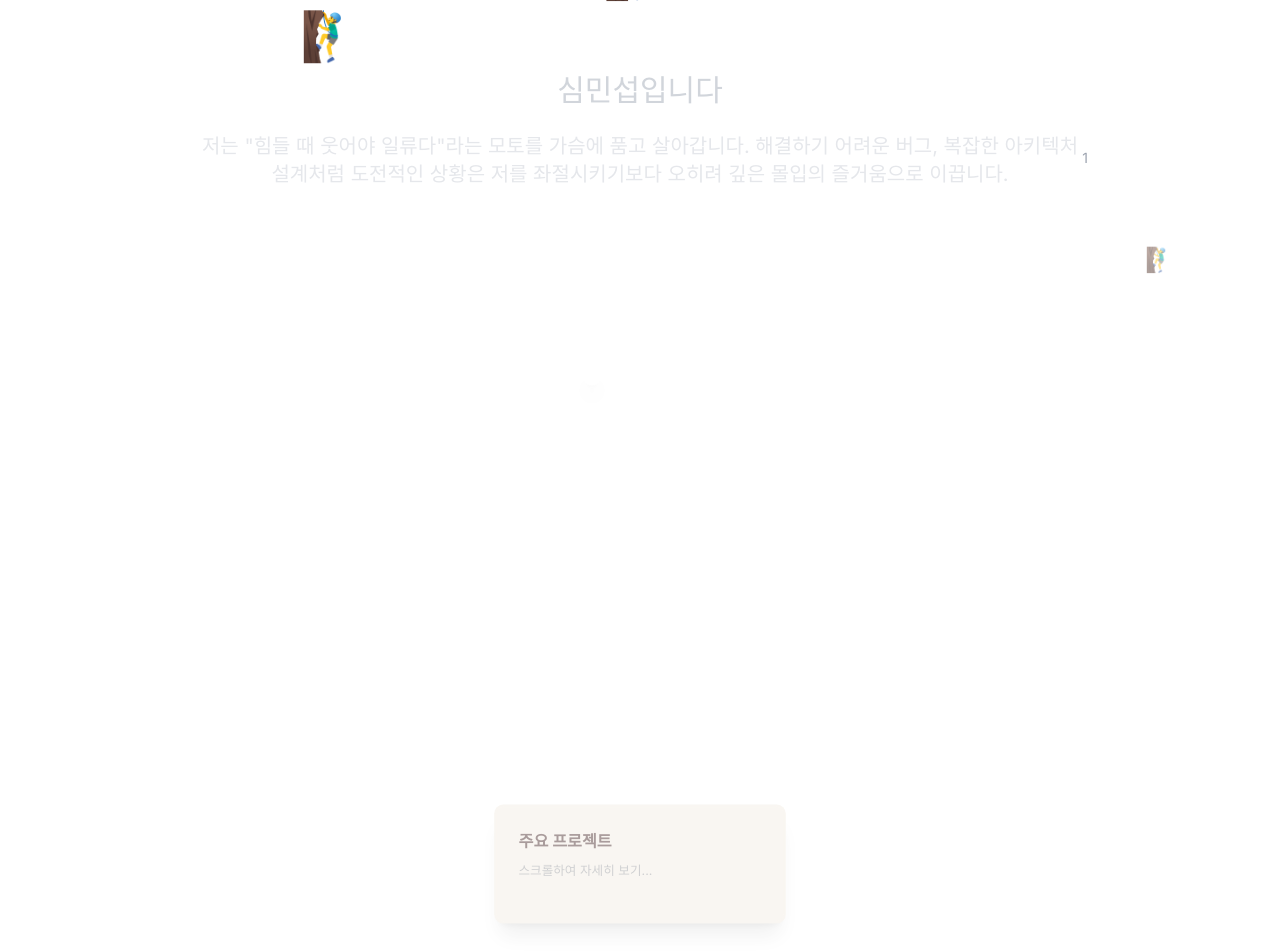
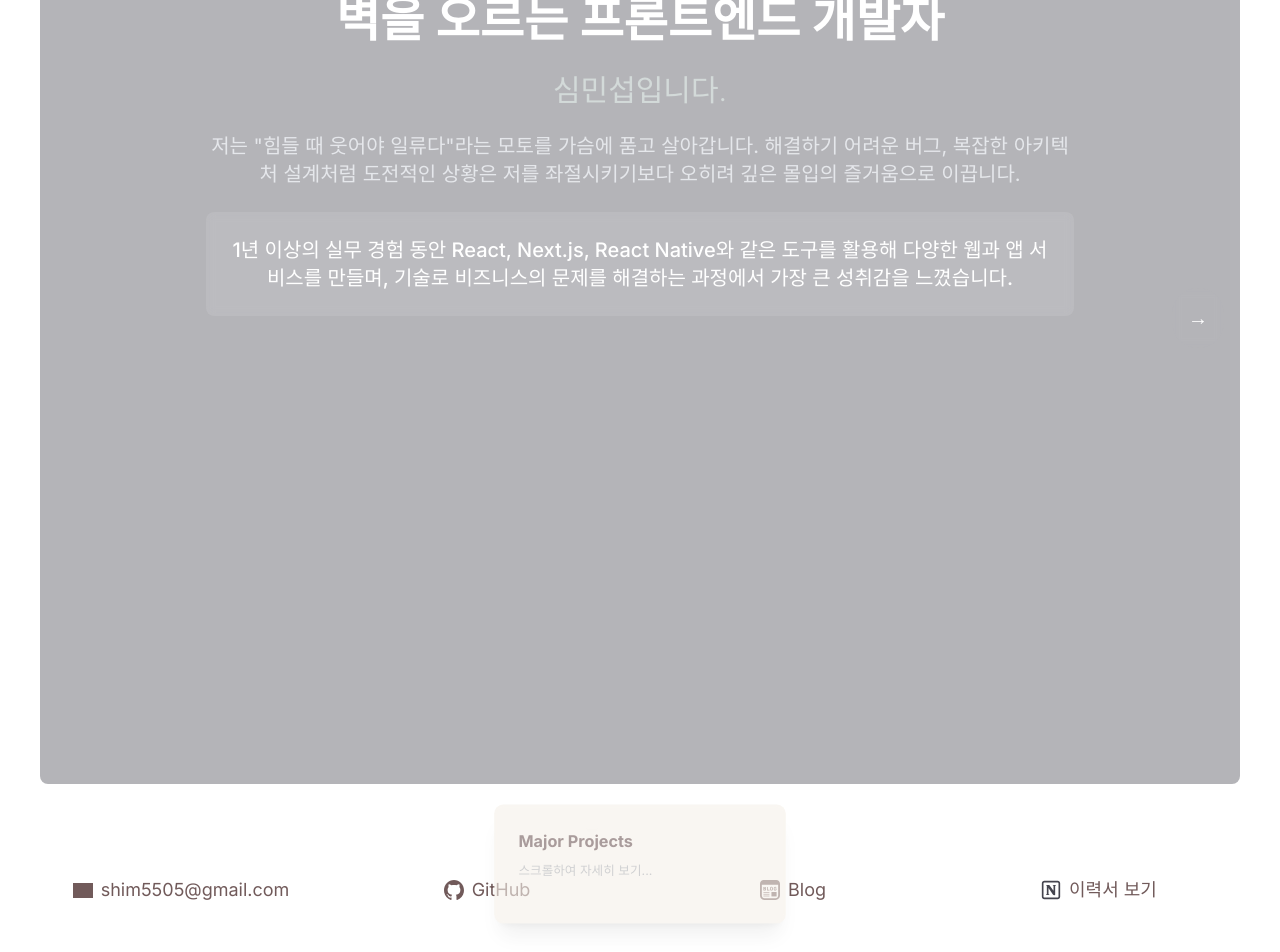
Before and after one commit to Earlssu/sms-portfolio-next, a Next.js app: page /home in a window 1280 px wide. Shown: the part 1140-2092 px from the top of the page. Built offline with nearby package versions, Linux system fonts and the light colour scheme; grey boxes are pictures that could not be loaded.

Commit message:
Feat: ContactSection 분리 및 다크모드 설정 적용

```diff
--- a/src/app/globals.css
+++ b/src/app/globals.css
@@ -5,9 +5,13 @@
 :root {
   /* Primary Color Palette */
   --primary: #44444e;
+  --primary-rgb: 68, 68, 78;
   --secondary: #37353e;
+  --secondary-rgb: 55, 53, 62;
   --tertiary: #715a5a;
+  --tertiary-rgb: 113, 90, 90;
   --quaternary: #d3dad9;
+  --quaternary-rgb: 211, 218, 217;
 
   /* Hover Colors (slightly lighter/darker variants) */
   --primary-hover: #5a5a64;
--- a/src/app/home/components/traits/AboutMeCarousel.tsx
+++ b/src/app/home/components/traits/AboutMeCarousel.tsx
@@ -112,14 +112,14 @@ export const AboutMeCarousel: React.FC<AboutMeCarouselProps> = ({
   return (
     <div
       ref={carouselRef}
-      className="relative w-full h-full flex flex-col pt-8"
+      className="relative w-full h-full flex flex-col"
       onMouseEnter={() => setIsAutoPlaying(false)}
       onMouseLeave={() => setIsAutoPlaying(true)}
     >
       {/* 상단 컨트롤 */}
       <div className="flex justify-between items-center mb-6 px-2">
         {/* 프로그레스 바 */}
-        <div className="flex-1 mx-4">
+        <div className="flex-1 mx-4 pt-8">
           <div className="w-full bg-white/20 rounded-full h-2">
             <div
               className="bg-white h-2 rounded-full transition-all duration-300 ease-out shadow-lg"
@@ -153,7 +153,10 @@ export const AboutMeCarousel: React.FC<AboutMeCarouselProps> = ({
       </div>
 
       {/* 슬라이드 콘텐츠 */}
-      <div className="flex-1 relative overflow-hidden">
+      <div
+        className="flex-1 relative overflow-hidden rounded-lg"
+        style={{ backgroundColor: 'rgba(var(--primary-rgb), 0.4)' }}
+      >
         <div
           className="flex transition-transform duration-500 ease-in-out h-full"
           style={{ transform: `translateX(-${currentSlide * 100}%)` }}
--- a/src/app/home/components/traits/CarouselSlide.tsx
+++ b/src/app/home/components/traits/CarouselSlide.tsx
@@ -1,7 +1,6 @@
 'use client';
 
 import React from 'react';
-import { ContactSection } from './ContactSection';
 
 interface CarouselSlideProps {
   slide: {
@@ -25,12 +24,6 @@ interface CarouselSlideProps {
       description: string;
       achievements: string[];
     }>;
-    contact?: {
-      email: string;
-      github: string;
-      blog: string;
-      resume: string;
-    };
   };
   isActive: boolean;
   slideIndex: number;
@@ -58,7 +51,7 @@ export const CarouselSlide: React.FC<CarouselSlideProps> = ({
       className={`
         h-full flex flex-col justify-start items-center text-center
         transition-all duration-700 ease-in-out overflow-y-auto custom-scrollbar
-        pt-8 pb-8
+        pb-8 max-w-screen-xl mx-auto
         ${isActive ? 'opacity-100 scale-100' : 'opacity-0 scale-95'}
       `}
     >
@@ -72,7 +65,7 @@ export const CarouselSlide: React.FC<CarouselSlideProps> = ({
       />
 
       {/* 상단 고정 영역: 아이콘, 제목, 부제목 */}
-      <div className="relative z-10 flex-shrink-0 text-center px-4 pt-4 pb-2">
+      <div className="relative z-10 flex-shrink-0 text-center px-4 pt-4 pb-2 flex flex-col gap-4">
         {/* 아이콘 */}
         <div className="text-5xl md:text-6xl mb-4 animate-pulse">
           {getSlideIcon(slide.id)}
@@ -85,14 +78,14 @@ export const CarouselSlide: React.FC<CarouselSlideProps> = ({
 
         {/* 부제목 */}
         {slide.subtitle && (
-          <h2 className="text-xl md:text-2xl lg:text-3xl text-gray-300 mb-4 font-light">
+          <h2 className="text-xl md:text-2xl lg:text-3xl text-quaternary mb-4 font-light">
             {slide.subtitle}
           </h2>
         )}
       </div>
 
       {/* 스크롤 가능한 콘텐츠 영역 */}
-      <div className="relative z-10 flex-1 overflow-y-auto custom-scrollbar px-4 pb-4">
+      <div className="relative z-10 flex-1 overflow-y-auto custom-scrollbar px-4 pb-4 w-3/4">
         <div className="max-w-4xl mx-auto">
           {/* 메인 콘텐츠 */}
           <div className="space-y-6">
@@ -200,38 +193,14 @@ export const CarouselSlide: React.FC<CarouselSlideProps> = ({
                 ))}
               </div>
             )}
-
-            {/* 연락처 섹션 */}
-            {slide.contact && (
-              <div className="mt-8">
-                <ContactSection contact={slide.contact} isDarkMode={true} />
-              </div>
-            )}
           </div>
-
-          {/* 슬라이드 번호 표시 */}
-          <div className="absolute top-4 right-4 text-sm text-gray-400">
-            {slideIndex + 1}
-          </div>
-
-          {/* 진행 표시 (선택적) */}
-          {isActive && (
-            <div className="absolute bottom-0 left-0 w-full h-1 bg-white/20">
-              <div
-                className="h-full bg-white/60 transition-all duration-[6000ms] ease-linear"
-                style={{
-                  width: isActive ? '100%' : '0%',
-                }}
-              />
-            </div>
-          )}
         </div>
       </div>
 
       {/* 이미지 플레이스홀더 영역 (향후 추가 예정) */}
-      <div className="absolute bottom-8 right-8 w-24 h-24 bg-white/10 rounded-full flex items-center justify-center opacity-50">
-        <span className="text-2xl">{getSlideIcon(slide.id)}</span>
-      </div>
+      {/*<div className="absolute bottom-8 right-8 w-24 h-24 bg-white/10 rounded-full flex items-center justify-center opacity-50">*/}
+      {/*  <span className="text-2xl">{getSlideIcon(slide.id)}</span>*/}
+      {/*</div>*/}
     </div>
   );
 };
--- a/src/app/home/components/traits/ContactSection.tsx
+++ b/src/app/home/components/traits/ContactSection.tsx
@@ -9,10 +9,12 @@ interface ContactSectionProps {
 
 export const ContactSection: React.FC<ContactSectionProps> = ({
   contact,
-  isDarkMode = false
+  isDarkMode = false,
 }) => {
   return (
-    <div className={`flex gap-6 ${isDarkMode ? 'text-white' : ''}`}>
+    <div
+      className={`w-full max-w-screen-xl flex gap-6 ${isDarkMode ? 'text-white' : ''}`}
+    >
       <ContactItem
         type="email"
         value={contact.email}
--- a/src/app/home/components/traits/TabContent.tsx
+++ b/src/app/home/components/traits/TabContent.tsx
@@ -1,6 +1,7 @@
 import React, { Fragment } from 'react';
 import { ContactSection } from './ContactSection';
 import { formatContent } from '@/shared/utils/contentFormatter';
+import { useBackgroundStore } from '@/app/home/stores';
 
 interface TabContentProps {
   tabIndex: number;
@@ -18,6 +19,7 @@ export const TabContent: React.FC<TabContentProps> = ({
   sections,
   contact,
 }) => {
+  const { isDarkMode } = useBackgroundStore();
   return (
     <div
       key={tabIndex}
@@ -87,7 +89,7 @@ export const TabContent: React.FC<TabContentProps> = ({
         })}
       </div>
 
-      {contact && <ContactSection contact={contact} />}
+      {contact && <ContactSection contact={contact} isDarkMode={isDarkMode} />}
     </div>
   );
 };
--- a/src/app/home/components/traits/TraitSection.tsx
+++ b/src/app/home/components/traits/TraitSection.tsx
@@ -6,8 +6,14 @@ import {
 } from '@/app/home/constants/traitData';
 import React, { useState } from 'react';
 import { useTranslation } from 'react-i18next';
-import { TabButton, TabContent, TraitCard } from '@/app/home/components';
+import {
+  ContactSection,
+  TabButton,
+  TabContent,
+  TraitCard,
+} from '@/app/home/components';
 import { AboutMeCarousel } from './AboutMeCarousel';
+import { useBackgroundStore } from '@/app/home/stores';
 
 interface TraitSectionProps {
   traitKey: string;
@@ -21,6 +27,7 @@ export const TraitSection: React.FC<TraitSectionProps> = ({
   isExpanded,
 }) => {
   const { t } = useTranslation();
+  const { isDarkMode } = useBackgroundStore();
 
   const title = t(getTraitTranslationKey(traitKey as any, 'title'));
 
@@ -64,8 +71,20 @@ export const TraitSection: React.FC<TraitSectionProps> = ({
             </h1>
           </div>
 
-          <div className="w-full h-full pt-16">
-            <AboutMeCarousel isExpanded={isExpanded} />
+          <div className="w-full h-full pt-16 flex flex-col">
+            <div className="flex-1">
+              <AboutMeCarousel isExpanded={isExpanded} />
+            </div>
+            <div className="flex-shrink-0 flex justify-center items-center py-8">
+              <ContactSection
+                contact={
+                  t('traits.aboutMe.contact', {
+                    returnObjects: true,
+                  }) as any
+                }
+                isDarkMode={isDarkMode}
+              />
+            </div>
           </div>
         </div>
       ) : (
--- a/src/locales/en/translation.json
+++ b/src/locales/en/translation.json
@@ -123,6 +123,8 @@
                 "Developed capability to identify connections between technology and business"
               ]
             }
+          ]
+        }
       ],
       "contact": {
         "email": "shim5505@gmail.com",
@@ -130,8 +132,6 @@
         "blog": "https://code-in-law.tistory.com/",
         "resume": "https://fire-warrior-ca2.notion.site/MinSeob-Shim-6004fbc72ef74bc994cea07bf1e11f7e"
       }
-        }
-      ]
     },
     "projects": {
       "title": "Major Projects",
--- a/src/locales/ko/translation.json
+++ b/src/locales/ko/translation.json
@@ -35,8 +35,8 @@
       "carouselSlides": [
         {
           "id": "intro",
-          "title": "🧗‍♂️ 벽을 오르는 프론트엔드 개발자",
-          "subtitle": "심민섭입니다",
+          "title": "벽을 오르는 프론트엔드 개발자",
+          "subtitle": "심민섭입니다.",
           "content": "저는 \"힘들 때 웃어야 일류다\"라는 모토를 가슴에 품고 살아갑니다. 해결하기 어려운 버그, 복잡한 아키텍처 설계처럼 도전적인 상황은 저를 좌절시키기보다 오히려 깊은 몰입의 즐거움으로 이끕니다.",
           "highlight": "1년 이상의 실무 경험 동안 React, Next.js, React Native와 같은 도구를 활용해 다양한 웹과 앱 서비스를 만들며, 기술로 비즈니스의 문제를 해결하는 과정에서 가장 큰 성취감을 느꼈습니다."
         },
@@ -123,6 +123,8 @@
                 "기술과 비즈니스의 연결고리 발견 역량 개발"
               ]
             }
+          ]
+        }
       ],
       "contact": {
         "email": "shim5505@gmail.com",
@@ -131,7 +133,6 @@
         "resume": "https://fire-warrior-ca2.notion.site/MinSeob-Shim-6004fbc72ef74bc994cea07bf1e11f7e"
       }
     }
-      ]
   },
   "projects": {
     "title": "주요 프로젝트",
@@ -313,7 +314,6 @@
         ]
       }
     }
-    }
   },
   "home": {
     "thankYou": "스크롤해주셔서 감사합니다!",
```
Lines whose indentation alone changed are shown as unchanged.
